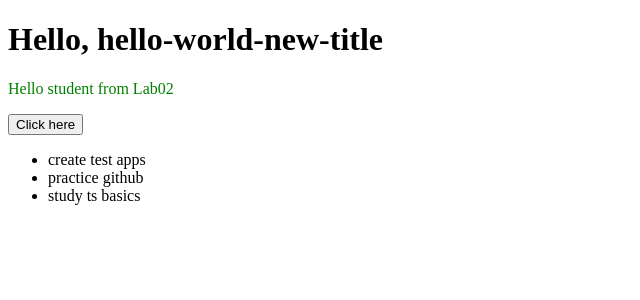
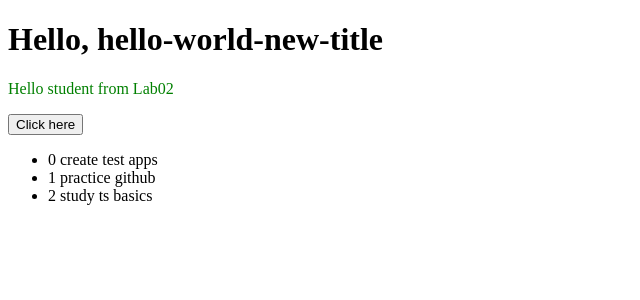
Before and after one commit to valerkahere/hello-angular, an Angular app: page / in a window 1280 px wide. Shown: the top 300 px of the page, without its empty margins (0-640 px from the left). Built offline with nearby package versions, Linux system fonts and the light colour scheme.

Commit message:
Experiment with $index, $last, $first

```diff
--- a/src/app/app.html
+++ b/src/app/app.html
@@ -20,9 +20,10 @@
             <button type="button" (click)="sendAlertMessage()">Click here</button>
 
             <ul>
-                @for (task of tasks(); track task) {
+                @for (task of tasks(); track task; let i = $index) {
                     <li>
-                        {{ task }}
+                        {{ i }} {{ task }}
+
                     </li>
                 } @empty {
                     <li>No tasks found!</li>
```
